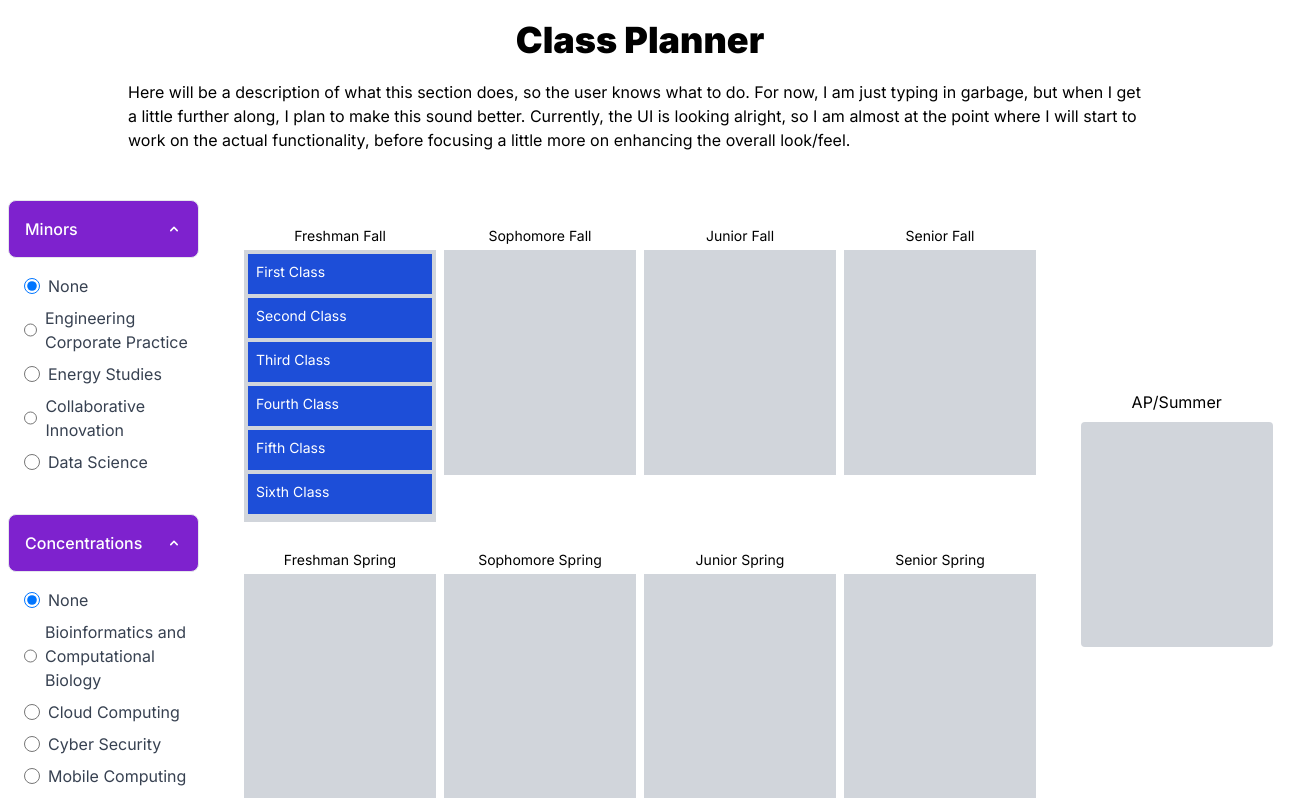
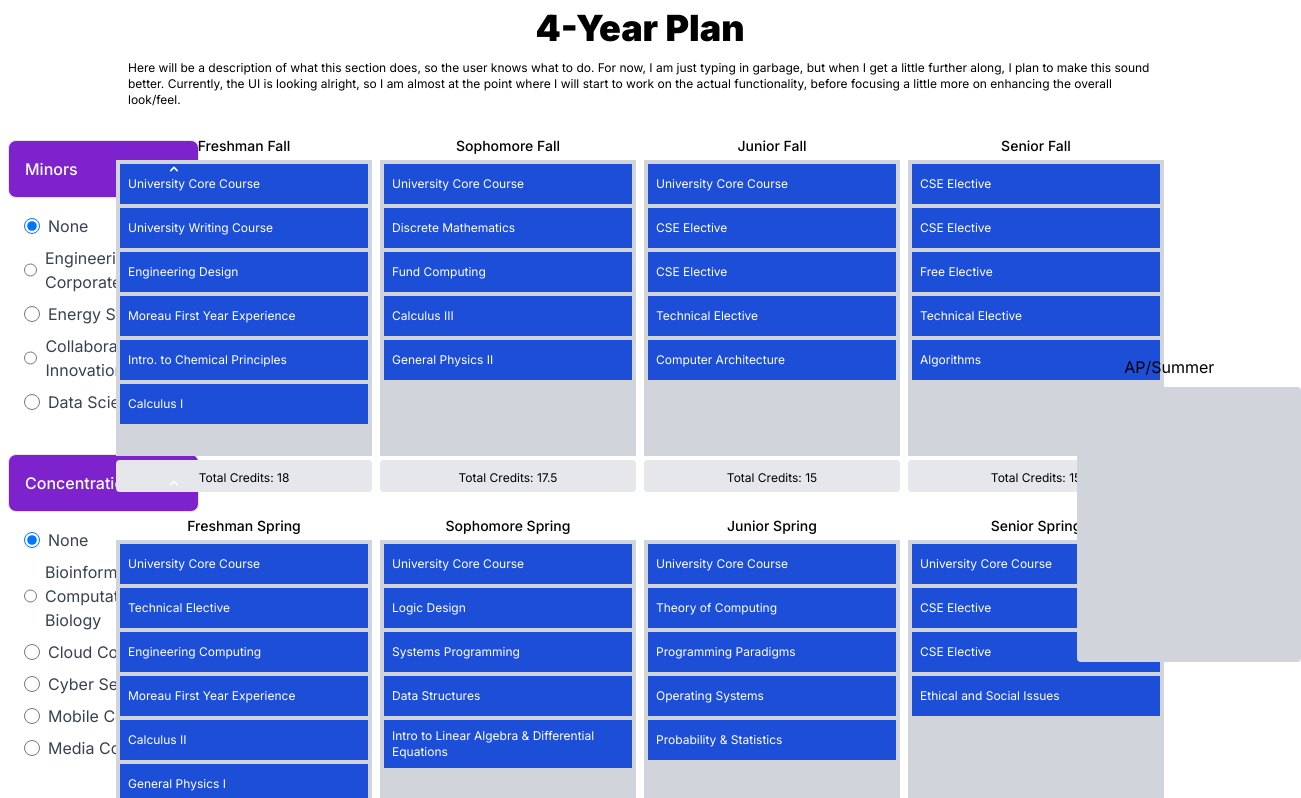
Before and after one commit to johnflanagan827/course-crafter-frontend, a Next.js app: page /planner in a window 1280 px wide. Shown: the top 798 px of the page, 1301 px wide, since content can reach past the window. Built offline with nearby package versions, Linux system fonts and the light colour scheme.

Commit message:
getting closer to desired functionality

```diff
--- a/app/(site)/planner/components/GridItem.jsx
+++ b/app/(site)/planner/components/GridItem.jsx
@@ -3,26 +3,26 @@ import { Droppable, Draggable } from 'react-beautiful-dnd';
 
 export default function GridItem({ column }) {
     return (
-        <div className="flex flex-col items-center w-full">
-            <div className="w-full text-center">
-                <h2 className="text-md">AP/Summer</h2>
+        <div className="flex flex-col items-start">
+            <div className="w-48">
+                <h2 className="text-center text-md">AP/Summer</h2>
             </div>
             <Droppable droppableId={column.id}>
                 {(provided, snapshot) => (
                     <div
                         ref={provided.innerRef}
                         {...provided.droppableProps}
-                        className={`grid-item ${snapshot.isDraggingOver ? 'bg-blue-200' : 'bg-gray-300'} p-1 w-48 min-h-[225px] mx-1 my-2 rounded`}
+                        className={`grid-item ${snapshot.isDraggingOver ? 'bg-blue-200' : 'bg-gray-300'} p-1 w-56 min-h-[275px] mx-1 my-2 rounded`}
                     >
                         <h3 className="text-center font-bold mb-1 text-sm">{column.name}</h3>
                         {column.items.map((item, index) => (
-                            <Draggable key={item.id} draggableId={item.id} index={index}>
+                            <Draggable key={item.id} draggableId={item.id} index={index} isDragDisabled={item.isFixed}>
                                 {(provided, snapshot) => (
                                     <div
                                         ref={provided.innerRef}
                                         {...provided.draggableProps}
                                         {...provided.dragHandleProps}
-                                        className={`select-none p-2 mb-1 min-h-[40px] ${snapshot.isDragging ? 'bg-blue-900' : 'bg-blue-700'} text-white rounded text-xs`}
+                                        className={`select-none p-2 mb-1 min-h-[40px] ${snapshot.isDragging ? 'bg-blue-900' : 'bg-blue-700'} text-white rounded text-sm text-center`}
                                         style={provided.draggableProps.style}
                                     >
                                         {item.content}
--- a/app/(site)/planner/components/ScheduleGrid.jsx
+++ b/app/(site)/planner/components/ScheduleGrid.jsx
@@ -1,27 +1,30 @@
 import React from 'react';
 import { Droppable, Draggable } from 'react-beautiful-dnd';
 
-export default function ScheduleGrid ({ columns }) {
+export default function ScheduleGrid({ columns }) {
     const rows = [
         { entry1: columns.entry1, entry3: columns.entry3, entry5: columns.entry5, entry7: columns.entry7 },
         { entry2: columns.entry2, entry4: columns.entry4, entry6: columns.entry6, entry8: columns.entry8 }
     ];
 
+    const calculateTotalCredits = (column) => {
+        return column.items.reduce((total, item) => total + item.credits, 0);
+    };
+
     return (
-        <div className="flex flex-col justify-center overflow-auto">
+        <div className="flex flex-col justify-center">
             {rows.map((row, rowIndex) => (
-                <div key={rowIndex} className="flex flex-nowrap justify-start mb-4" style={{ maxWidth: "100%", overflowX: 'auto' }}>
+                <div key={rowIndex} className="flex flex-nowrap justify-start mb-4" style={{ maxWidth: "100%" }}>
                     {Object.entries(row).map(([columnId, column], index) => (
-                        <div key={columnId} className="flex flex-col items-center m-1 w-48">
-                            <h2 className="text-sm">{column.name}</h2>
-                            <div className="m-1 overflow-auto">
+                        <div key={columnId} className="flex flex-col items-center m-1 w-64">
+                            <h2 className="text-sm font-medium">{column.name}</h2>
+                            <div className="m-1">
                                 <Droppable droppableId={columnId} key={columnId}>
                                     {(provided, snapshot) => (
                                         <div
                                             {...provided.droppableProps}
                                             ref={provided.innerRef}
-                                            className={`p-1 w-48 min-h-[225px] ${snapshot.isDraggingOver ? 'bg-blue-200' : 'bg-gray-300'}`}
-                                            style={{ overflowY: 'auto' }}
+                                            className={`p-1 w-64 h-[296px] overflow-y-auto overflow-x-hidden ${snapshot.isDraggingOver ? 'bg-blue-200' : 'bg-gray-300'}`}
                                         >
                                             {column.items.map((item, index) => (
                                                 <Draggable key={item.id} draggableId={item.id} index={index}>
@@ -30,7 +33,7 @@ export default function ScheduleGrid ({ columns }) {
                                                             ref={provided.innerRef}
                                                             {...provided.draggableProps}
                                                             {...provided.dragHandleProps}
-                                                            className={`select-none p-2 mb-1 min-h-[40px] ${snapshot.isDragging ? 'bg-blue-900' : 'bg-blue-700'} text-white text-sm`}
+                                                            className={`select-none p-2 mb-1 flex items-center min-h-[40px] ${snapshot.isDragging ? 'bg-blue-900' : 'bg-blue-700'} text-white text-xs`}
                                                             style={provided.draggableProps.style}
                                                         >
                                                             {item.content}
@@ -43,6 +46,9 @@ export default function ScheduleGrid ({ columns }) {
                                     )}
                                 </Droppable>
                             </div>
+                            <div className={`w-full text-center bg-gray-200 p-1 rounded ${calculateTotalCredits(column) > 19 ? 'text-red-500' : ''}`}>
+                                <span className="text-xs">Total Credits: {calculateTotalCredits(column)}</span>
+                            </div>
                         </div>
                     ))}
                 </div>
--- a/app/(site)/planner/page.jsx
+++ b/app/(site)/planner/page.jsx
@@ -15,9 +15,8 @@ export default function Planner() {
         'queue': rightColumnData,
         ...taskStatus
     });
-
-
     const [maxId, setMaxId] = useState(0);
+    const [undraggableItemIds, setUndraggableItemIds] = useState(new Set());
 
     useEffect(() => {
         // Assuming taskStatus is available here and it's an object like the one you provided
@@ -48,15 +47,10 @@ export default function Planner() {
     };
 
 
-    const updateTaskStatus = (newClassItems, accordionId) => {
-        // Ensure newClassItems is always an array
-        const items = Array.isArray(newClassItems) ? newClassItems : [];
-
-        setMaxId(prevMaxId => {
-            let newMaxId = prevMaxId;
-
+    const updateTaskStatus = (newClassTopics, accordionId, creditsArray) => {
         setColumns(prevColumns => {
             let updatedColumns = { ...prevColumns };
+            let newMaxId = maxId;
 
             // First, remove items previously added by this accordion
             Object.keys(updatedColumns).forEach(key => {
@@ -66,37 +60,48 @@ export default function Planner() {
             });
 
             // Then, add new items
-                items.forEach(content => {
+            newClassTopics.forEach((topic, index) => {
                 const entryToUpdate = findEntryWithLeastItems(updatedColumns);
-                    const newItem = { id: (++newMaxId).toString(), content, addedBy: accordionId };
+                const newItem = {
+                    id: (++newMaxId).toString(),
+                    content: topic,
+                    addedBy: accordionId,
+                    credits: creditsArray[index] // Assign credit value to each topic
+                };
 
-                    updatedColumns = {
-                        ...updatedColumns,
-                        [entryToUpdate]: {
-                            ...updatedColumns[entryToUpdate],
-                            items: [...updatedColumns[entryToUpdate].items, newItem]
+                if (updatedColumns[entryToUpdate]) {
+                    updatedColumns[entryToUpdate].items = [...updatedColumns[entryToUpdate].items, newItem];
                 }
-                    };
             });
+
+            // Update the maxId state
+            setMaxId(newMaxId);
 
             return updatedColumns;
         });
-
-            return newMaxId;
-        });
     };
 
+    const onDragStart = (start) => {
+        // Identify if the item is fixed and should not be dragged to other grids
+        const item = columns[start.source.droppableId].items.find(i => i.id === start.draggableId);
+        if (item && item.isFixed) {
+            setUndraggableItemIds(new Set([...undraggableItemIds, start.draggableId]));
+        }
+    };
 
     const onDragEnd = (result) => {
-        const { source, destination } = result;
+        const { source, destination, draggableId } = result;
 
-        // Nothing happens if there's no destination (item was dropped outside a droppable area)
+        // No changes if dropped outside the droppable area
         if (!destination) {
             return;
         }
 
-        // Nothing happens if the item is dropped in the same place
-        if (source.droppableId === destination.droppableId && source.index === destination.index) {
+        const item = columns[source.droppableId].items.find(i => i.id === draggableId);
+
+        // Check if the item is fixed and if it's being moved to a different grid
+        if (item.isFixed && source.droppableId !== destination.droppableId) {
+            // If the item is fixed and is dragged to a different grid, don't move it
             return;
         }
 
@@ -130,20 +135,20 @@ export default function Planner() {
 
 
     return (
-        <div className="mt-5">
-            <h2 className="text-center text-4xl font-black mb-5">Class Planner</h2>
-            <div className="flex justify-center mb-10">
-                <p className="max-w-screen-lg">Here will be a description of what this section does, so the user knows what to do. For now, I am just typing in garbage, but when I get a little further along, I plan to make this sound better. Currently, the UI is looking alright, so I am almost at the point where I will start to work on the actual functionality, before focusing a little more on enhancing the overall look/feel.</p>
+        <div className="mt-2">
+            <h2 className="text-center text-4xl font-black mb-3">4-Year Plan</h2>
+            <div className="flex justify-center mb-6">
+                <p className="max-w-screen-lg text-xs">Here will be a description of what this section does, so the user knows what to do. For now, I am just typing in garbage, but when I get a little further along, I plan to make this sound better. Currently, the UI is looking alright, so I am almost at the point where I will start to work on the actual functionality, before focusing a little more on enhancing the overall look/feel.</p>
             </div>
-            <DragDropContext onDragEnd={onDragEnd}>
+            <DragDropContext onDragStart={onDragStart} onDragEnd={onDragEnd}>
                 <div className="grid grid-cols-12 gap-2">
                     <div className="col-span-2 flex flex-col p-2">
                         {minors.map((item) => (
-                            <AccordionItem key={item.id} id={item.id} title={item.title} options={item.options} onOptionSelect={(contents) => updateTaskStatus(contents, item.id)}/>
+                            <AccordionItem key={item.id} id={item.id} title={item.title} options={item.options} onOptionSelect={(contents, credits) => updateTaskStatus(contents, item.id, credits)}/>
                         ))}
                         <div className="mb-4"></div>
                         {concentrations.map((item) => (
-                            <AccordionItem key={item.id} id={item.id} title={item.title} options={item.options} onOptionSelect={(contents) => updateTaskStatus(contents, item.id)}/>
+                            <AccordionItem key={item.id} id={item.id} title={item.title} options={item.options} onOptionSelect={(contents, credits) => updateTaskStatus(contents, item.id, credits)}/>
                         ))}
                     </div>
 
@@ -151,7 +156,7 @@ export default function Planner() {
                         <ScheduleGrid columns={columns} />
                     </div>
 
-                    <div className="col-span-2 flex flex-col justify-center overflow-x-auto">
+                    <div className="col-span-2 flex flex-col justify-center">
                         <div className="w-full max-w-xs">
                             <GridItem column={columns.queue}/>
                         </div>
```
Also changed, not shown: app/(site)/planner/components/Accordion.jsx (+10 -2 lines), app/(site)/planner/data/Data.jsx (+70 -15 lines). Lines whose indentation alone changed are shown as unchanged.
